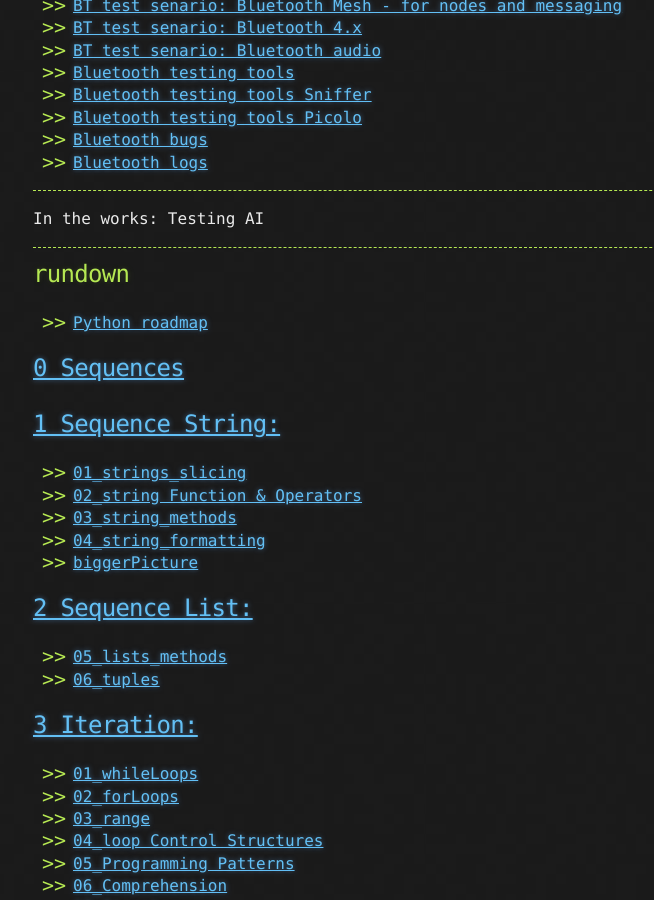
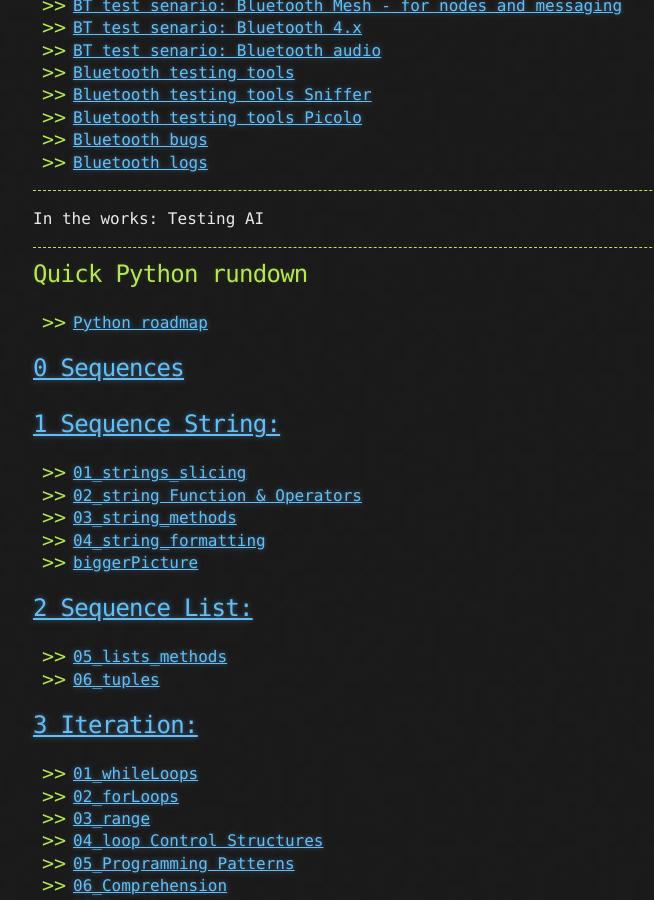
Before and after one commit to sciustechnologia/sciustechnologia.github.io, a Jekyll site: the page built from index.md, in a window 1280 px wide and 900 px high, scrolled down 3121 px. Shown: the whole window, without its empty margins (107-761 px from the left). Built offline with Jekyll 4.4.1, drawn with Linux system fonts in a browser that asks for light colours.

Commit message:
Update index.md

```diff
--- a/index.md
+++ b/index.md
@@ -130,7 +130,7 @@ Testing AI
 
 ***
 
-## rundown
+## Quick Python rundown
 - [Python roadmap](./python/00.html)
 
 ## [0 Sequences](./python/02_string_listTuple/06_sequences.html)
```
